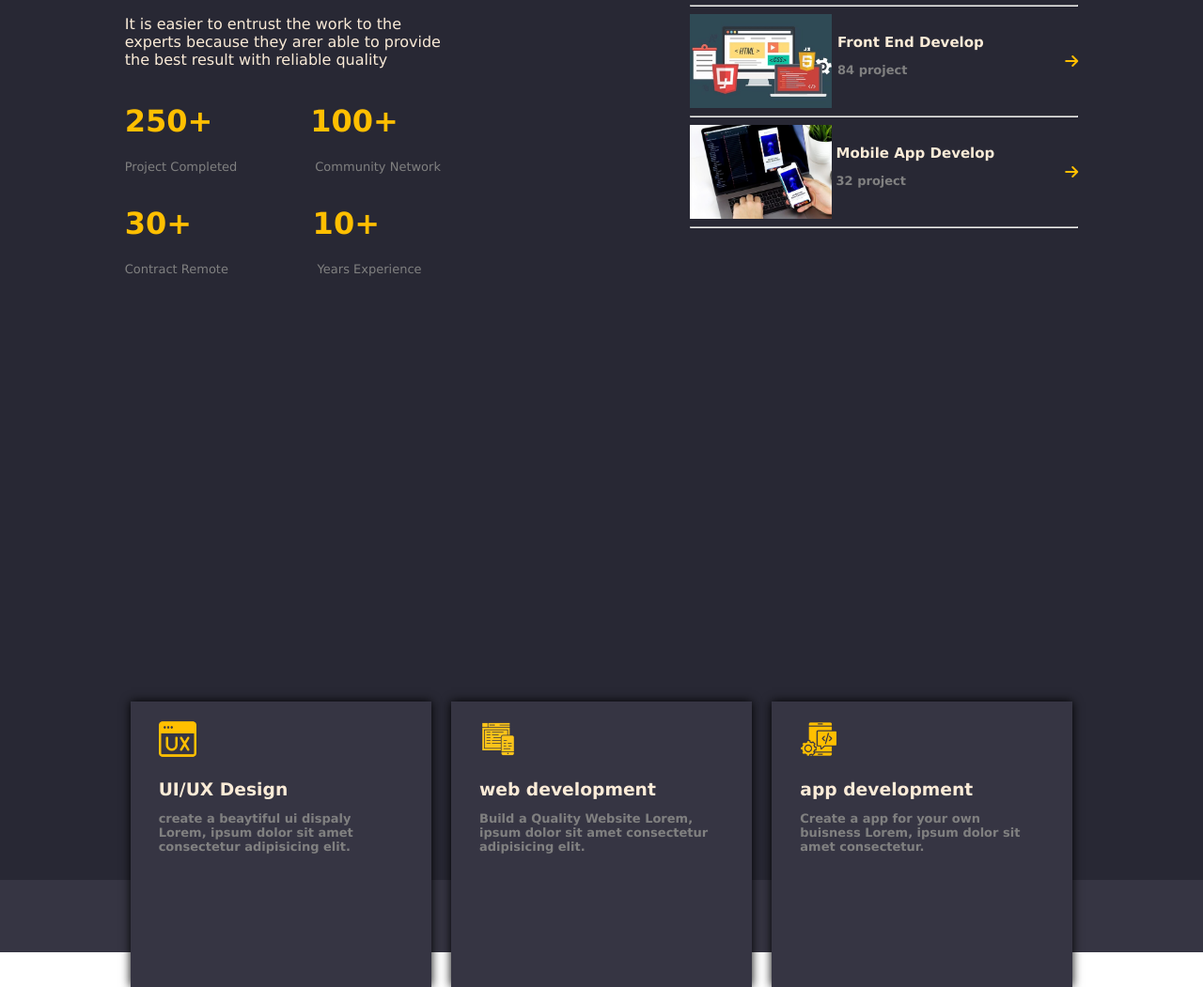
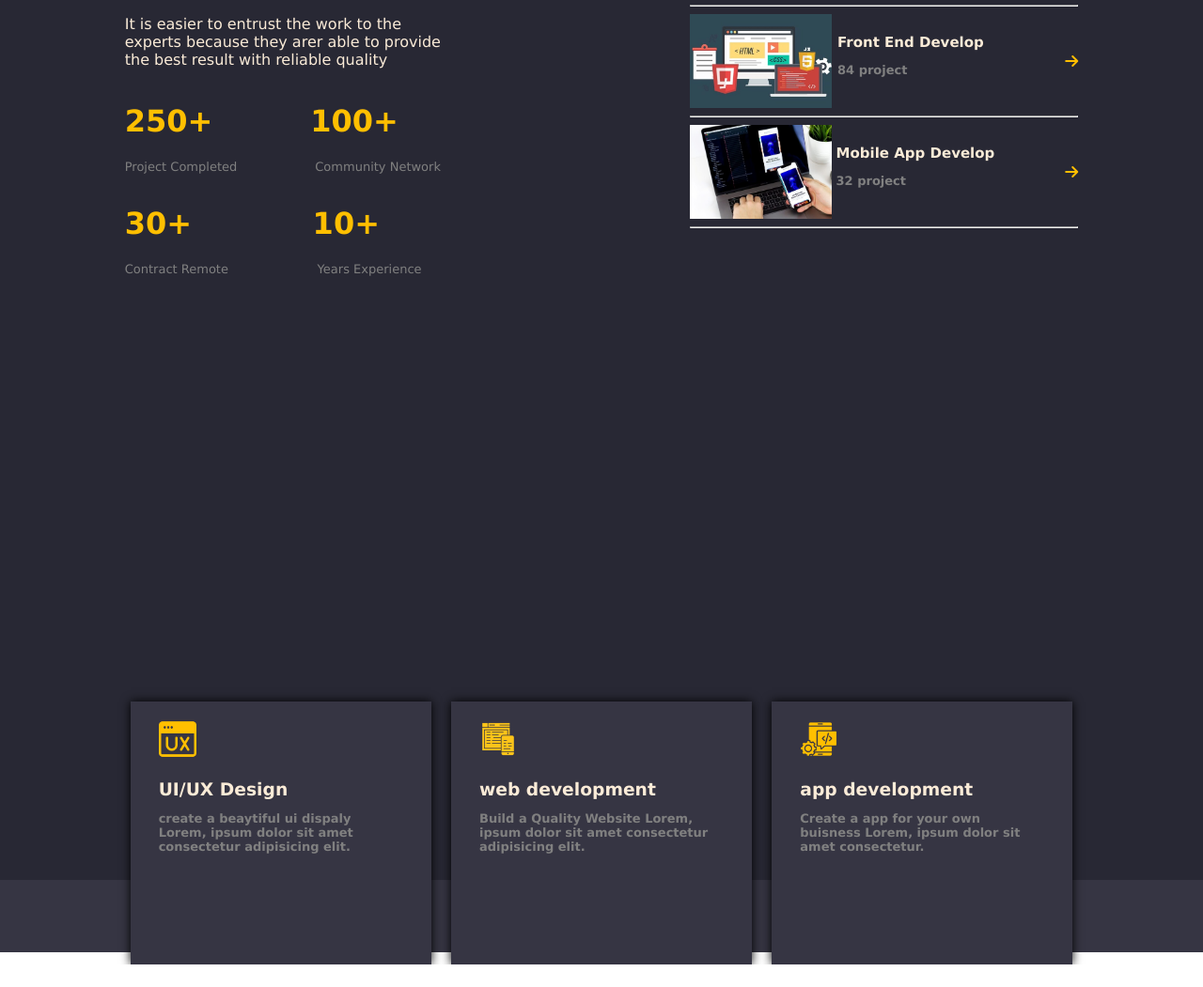
Before and after one commit to murtazaalipk/portfolio_saylani_A1, a plain HTML site: page index.html in a window 1280 px wide. Shown: the part 1063-2114 px from the top of the page at 94% size. After the commit the page ends 2090 px from the top, so only its background shows below. Drawn offline with Linux system fonts and the light colour scheme.

Commit message:
Update style.css

```diff
--- a/style.css
+++ b/style.css
@@ -280,7 +280,7 @@ nav ul li a:hover{
 
 }
 .lmn{
-    height: 38vh;
+    height: 35vh;
     width: 25%;
     background-color: #363543;
     -webkit-box-shadow: 0 0 10px black;
@@ -289,7 +289,7 @@ nav ul li a:hover{
 
 }
 .lmna{
-    height: 38vh;
+    height: 35vh;
     width: 25%;
     background-color: #363543;
     margin-left: 10%;
@@ -299,7 +299,7 @@ nav ul li a:hover{
 
 }
 .lmnb{
-    height: 38vh;
+    height: 35vh;
     width: 25%;
     background-color: #363543;
     margin-right: 10%;
```
